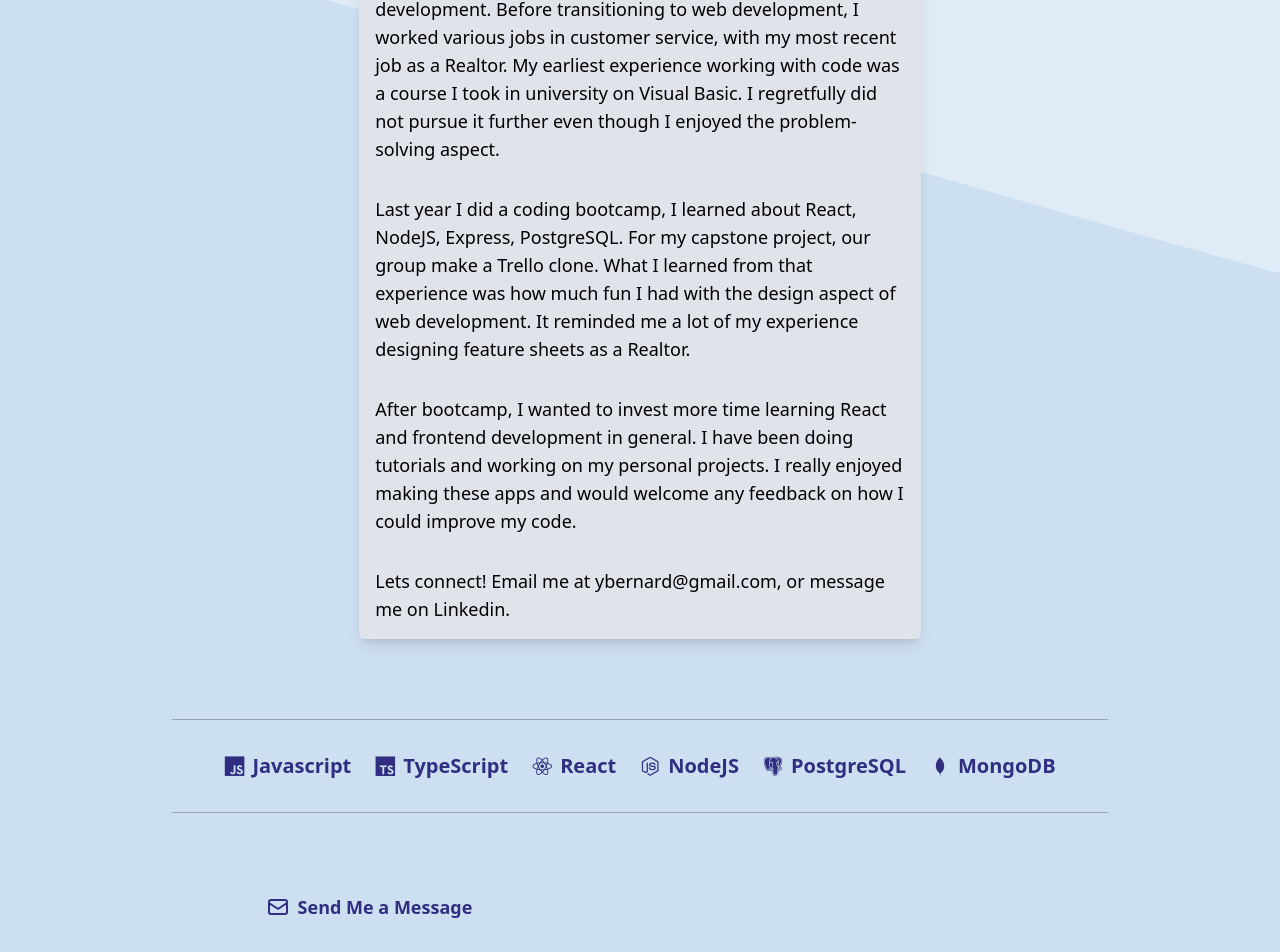
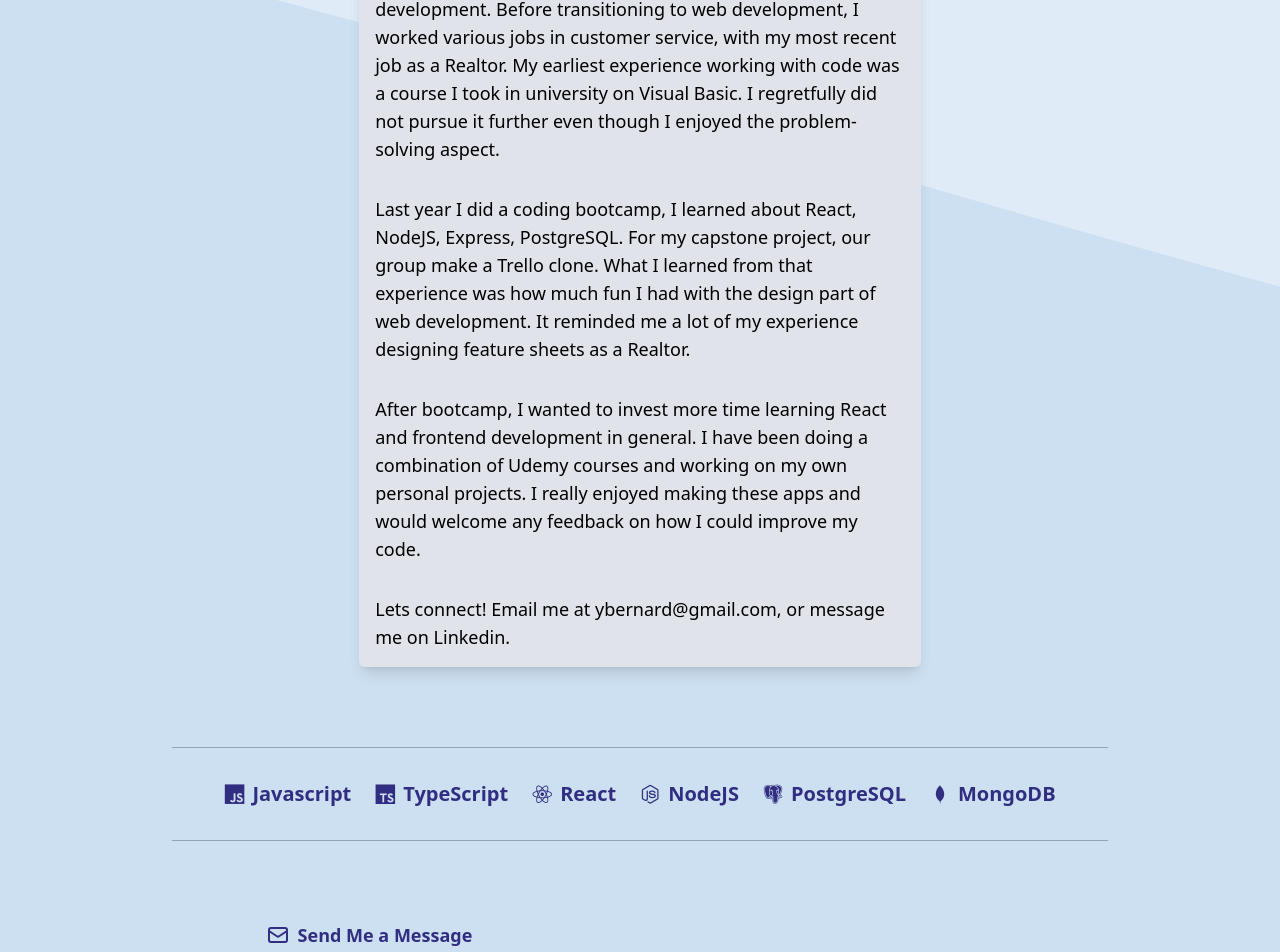
Before and after one commit to WebDevBernard/Portfolio, a Next.js app: page / in a window 1280 px wide. Shown: the part 1463-2415 px from the top of the page. Built offline with nearby package versions, Linux system fonts and the light colour scheme; a web font is replaced by a local one.

Commit message:
update animation speed

```diff
--- a/components/Hero.tsx
+++ b/components/Hero.tsx
@@ -31,7 +31,7 @@ const Hero: FC<{ scrollContact: () => void }> = ({ scrollContact }) => {
       x: 0,
       opacity: 1,
       transition: {
-        delay: 0.2,
+        delay: 0.6,
       },
     },
   };
--- a/data/about-data.ts
+++ b/data/about-data.ts
@@ -1,9 +1,9 @@
 export const aboutData: string[] = [
   "I am a software engineer focused on frontend web development.  Before transitioning to web development, I worked various jobs in customer service, with my most recent job as a Realtor.  My earliest experience working with code was a course I took in university on Visual Basic.   I regretfully did not pursue it further even though I enjoyed the problem-solving aspect.",
 
-  "Last year I did a coding bootcamp, I learned about React, NodeJS, Express, PostgreSQL.  For my capstone project, our group make a Trello clone.  What I learned from that experience was how much fun I had with the design aspect of web development.  It reminded me a lot of my experience designing feature sheets as a Realtor.",
+  "Last year I did a coding bootcamp, I learned about React, NodeJS, Express, PostgreSQL.  For my capstone project, our group make a Trello clone.  What I learned from that experience was how much fun I had with the design part of web development.  It reminded me a lot of my experience designing feature sheets as a Realtor.",
 
-  "After bootcamp, I wanted to invest more time learning React and frontend development in general.  I have been doing tutorials and working on my personal projects.  I really enjoyed making these apps and would welcome any feedback on how I could improve my code.",
+  "After bootcamp, I wanted to invest more time learning React and frontend development in general.  I have been doing a combination of Udemy courses and working on my own personal projects.  I really enjoyed making these apps and would welcome any feedback on how I could improve my code.",
 
   "Lets connect!  Email me at ybernard@gmail.com, or message me on Linkedin.",
 ];
```
